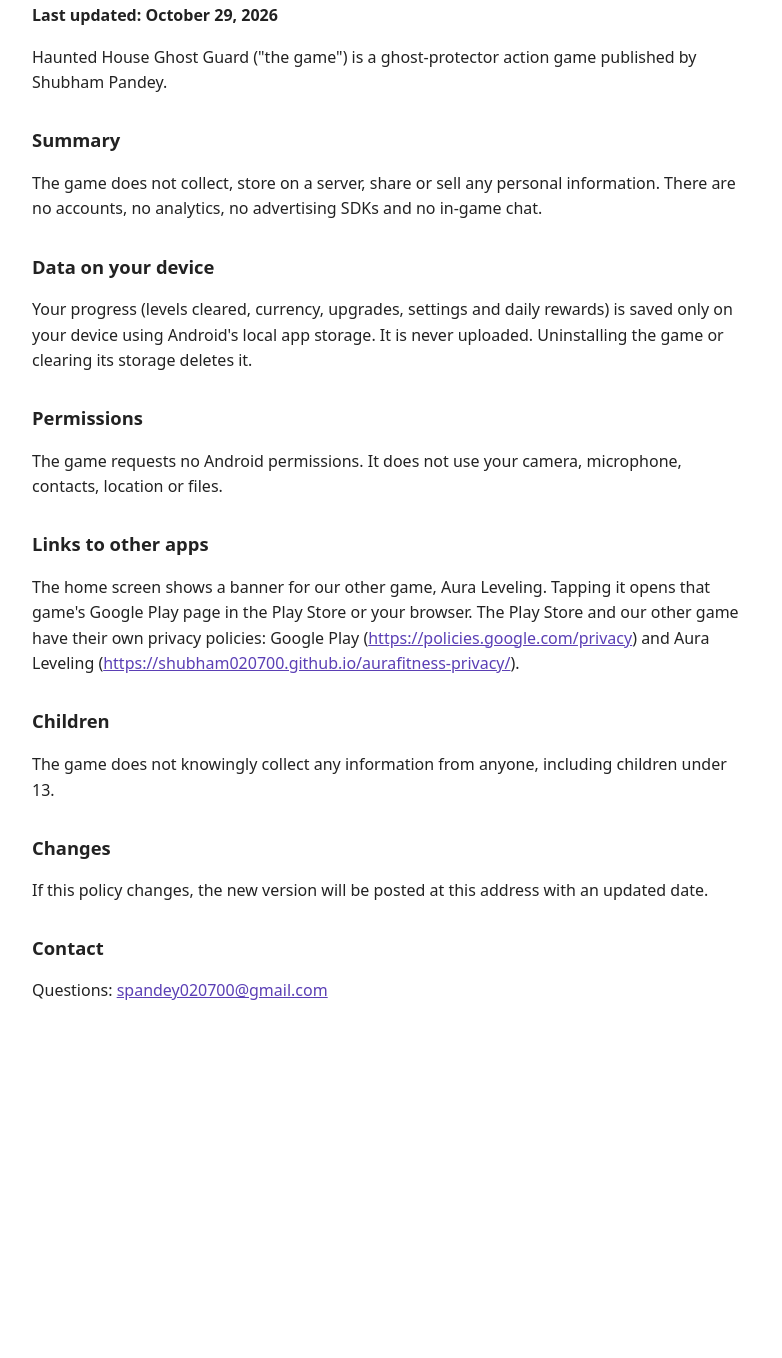
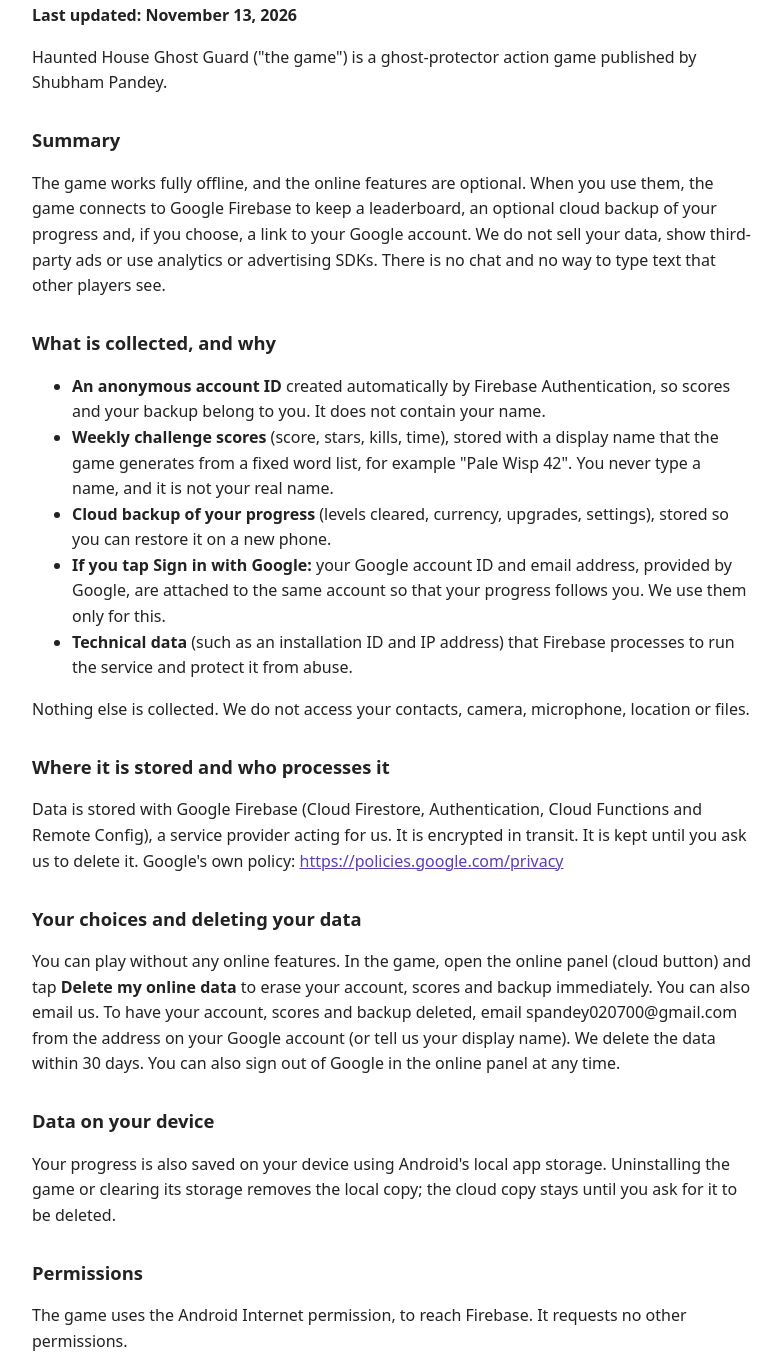
Before and after one commit to shubham020700/haunted-house-privacy, a plain HTML site: page index.html in a window 1280 px wide. Shown: the part 96-1454 px from the top of the page, without its empty margins (248-1030 px from the left). Before the commit the page ends 1140 px from the top, so only its background shows below. Drawn offline with Linux system fonts and the light colour scheme.

Commit message:
Privacy policy: online features (Firebase, scores, optional Google sign-in, deletion)

```diff
--- a/index.html
+++ b/index.html
@@ -1,20 +1,27 @@
 <!doctype html><html lang="en"><head><meta charset="utf-8"><meta name="viewport" content="width=device-width,initial-scale=1"><title>Privacy Policy - Haunted House Ghost Guard</title>
 <style>body{font-family:system-ui,sans-serif;max-width:720px;margin:0 auto;padding:24px 16px;line-height:1.6;color:#222}h1{font-size:1.6rem}h2{font-size:1.15rem;margin-top:1.6em}a{color:#5b3fb5}</style></head><body>
 <h1>Privacy Policy for Haunted House Ghost Guard</h1>
-<p><strong>Last updated: October 29, 2026</strong></p>
+<p><strong>Last updated: November 13, 2026</strong></p>
 <p>Haunted House Ghost Guard (&quot;the game&quot;) is a ghost-protector action game published by Shubham Pandey.</p>
 <h2>Summary</h2>
-<p>The game does not collect, store on a server, share or sell any personal information. There are no accounts, no analytics, no advertising SDKs and no in-game chat.</p>
+<p>The game works fully offline, and the online features are optional. When you use them, the game connects to Google Firebase to keep a leaderboard, an optional cloud backup of your progress and, if you choose, a link to your Google account. We do not sell your data, show third-party ads or use analytics or advertising SDKs. There is no chat and no way to type text that other players see.</p>
+<h2>What is collected, and why</h2>
+<ul><li><strong>An anonymous account ID</strong> created automatically by Firebase Authentication, so scores and your backup belong to you. It does not contain your name.</li><li><strong>Weekly challenge scores</strong> (score, stars, kills, time), stored with a display name that the game generates from a fixed word list, for example &quot;Pale Wisp 42&quot;. You never type a name, and it is not your real name.</li><li><strong>Cloud backup of your progress</strong> (levels cleared, currency, upgrades, settings), stored so you can restore it on a new phone.</li><li><strong>If you tap Sign in with Google:</strong> your Google account ID and email address, provided by Google, are attached to the same account so that your progress follows you. We use them only for this.</li><li><strong>Technical data</strong> (such as an installation ID and IP address) that Firebase processes to run the service and protect it from abuse.</li></ul>
+<p>Nothing else is collected. We do not access your contacts, camera, microphone, location or files.</p>
+<h2>Where it is stored and who processes it</h2>
+<p>Data is stored with Google Firebase (Cloud Firestore, Authentication, Cloud Functions and Remote Config), a service provider acting for us. It is encrypted in transit. It is kept until you ask us to delete it. Google&#x27;s own policy: <a href="https://policies.google.com/privacy">https://policies.google.com/privacy</a></p>
+<h2>Your choices and deleting your data</h2>
+<p>You can play without any online features. In the game, open the online panel (cloud button) and tap <strong>Delete my online data</strong> to erase your account, scores and backup immediately. You can also email us. To have your account, scores and backup deleted, email spandey020700@gmail.com from the address on your Google account (or tell us your display name). We delete the data within 30 days. You can also sign out of Google in the online panel at any time.</p>
 <h2>Data on your device</h2>
-<p>Your progress (levels cleared, currency, upgrades, settings and daily rewards) is saved only on your device using Android&#x27;s local app storage. It is never uploaded. Uninstalling the game or clearing its storage deletes it.</p>
+<p>Your progress is also saved on your device using Android&#x27;s local app storage. Uninstalling the game or clearing its storage removes the local copy; the cloud copy stays until you ask for it to be deleted.</p>
 <h2>Permissions</h2>
-<p>The game requests no Android permissions. It does not use your camera, microphone, contacts, location or files.</p>
+<p>The game uses the Android Internet permission, to reach Firebase. It requests no other permissions.</p>
 <h2>Links to other apps</h2>
 <p>The home screen shows a banner for our other game, Aura Leveling. Tapping it opens that game&#x27;s Google Play page in the Play Store or your browser. The Play Store and our other game have their own privacy policies: Google Play (<a href="https://policies.google.com/privacy">https://policies.google.com/privacy</a>) and Aura Leveling (<a href="https://shubham020700.github.io/aurafitness-privacy/">https://shubham020700.github.io/aurafitness-privacy/</a>).</p>
 <h2>Children</h2>
-<p>The game does not knowingly collect any information from anyone, including children under 13.</p>
+<p>The game is not directed at children under 13 and does not knowingly collect information from them. If you believe a child has used the online features, email us and we will delete the data.</p>
 <h2>Changes</h2>
 <p>If this policy changes, the new version will be posted at this address with an updated date.</p>
 <h2>Contact</h2>
-<p>Questions: <a href="mailto:spandey020700@gmail.com">spandey020700@gmail.com</a></p>
+<p>Questions: spandey020700@gmail.com</p>
 </body></html>
```
